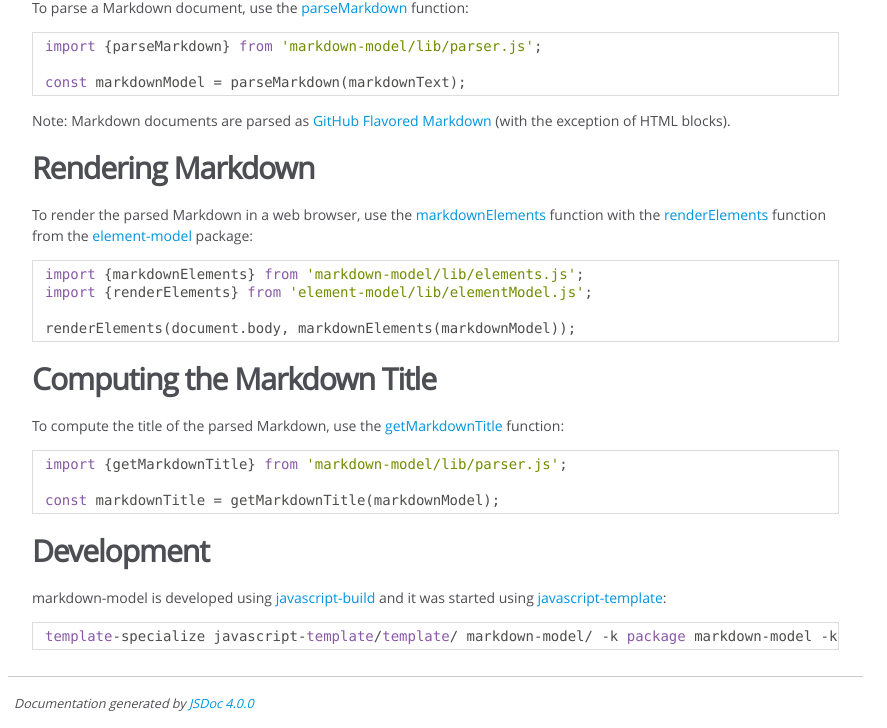
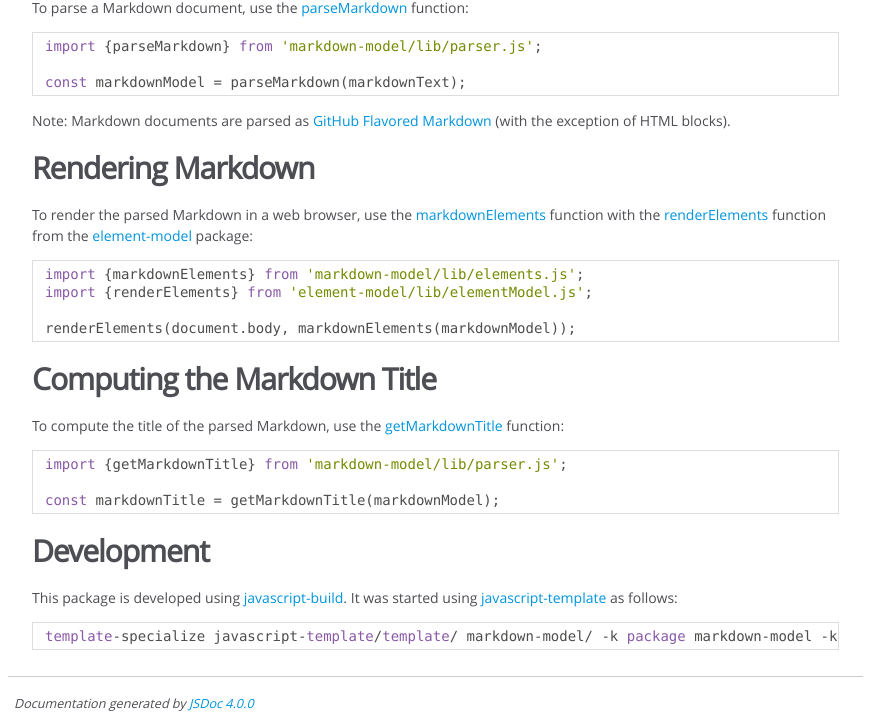
Before and after one commit to craigahobbs/markdown-model, a plain HTML site: page index.html in a window 1280 px wide. Shown: the part 759-1487 px from the top of the page, without its empty margins (0-887 px from the left). Drawn offline with Linux system fonts and the light colour scheme.

Commit message:
update readme

```diff
--- a/index.html
+++ b/index.html
@@ -85,8 +85,8 @@ function:</p>
 const markdownTitle = getMarkdownTitle(markdownModel);
 </code></pre>
 <h2>Development</h2>
-<p>markdown-model is developed using <a href="https://github.com/craigahobbs/javascript-build#readme">javascript-build</a>
-and it was started using <a href="https://github.com/craigahobbs/javascript-template#readme">javascript-template</a>:</p>
+<p>This package is developed using <a href="https://github.com/craigahobbs/javascript-build#readme">javascript-build</a>.
+It was started using <a href="https://github.com/craigahobbs/javascript-template#readme">javascript-template</a> as follows:</p>
 <pre class="prettyprint source"><code>template-specialize javascript-template/template/ markdown-model/ -k package markdown-model -k name 'Craig A. Hobbs' -k email 'craigahobbs@gmail.com' -k github 'craigahobbs' -k noapp 1
 </code></pre></article>
     </section>
```
